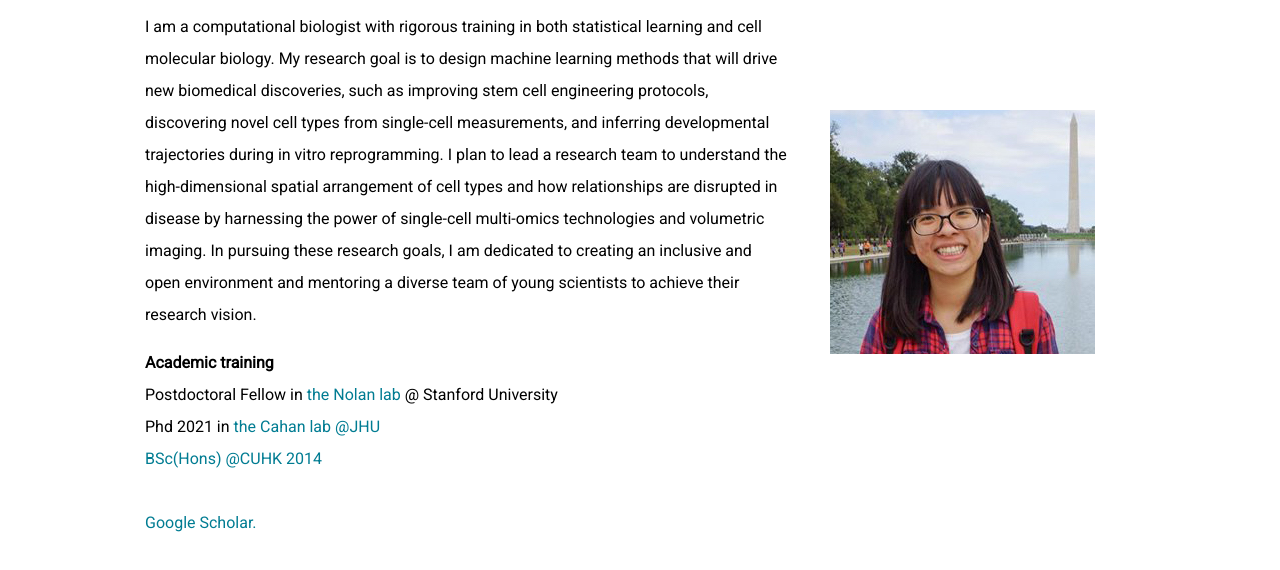
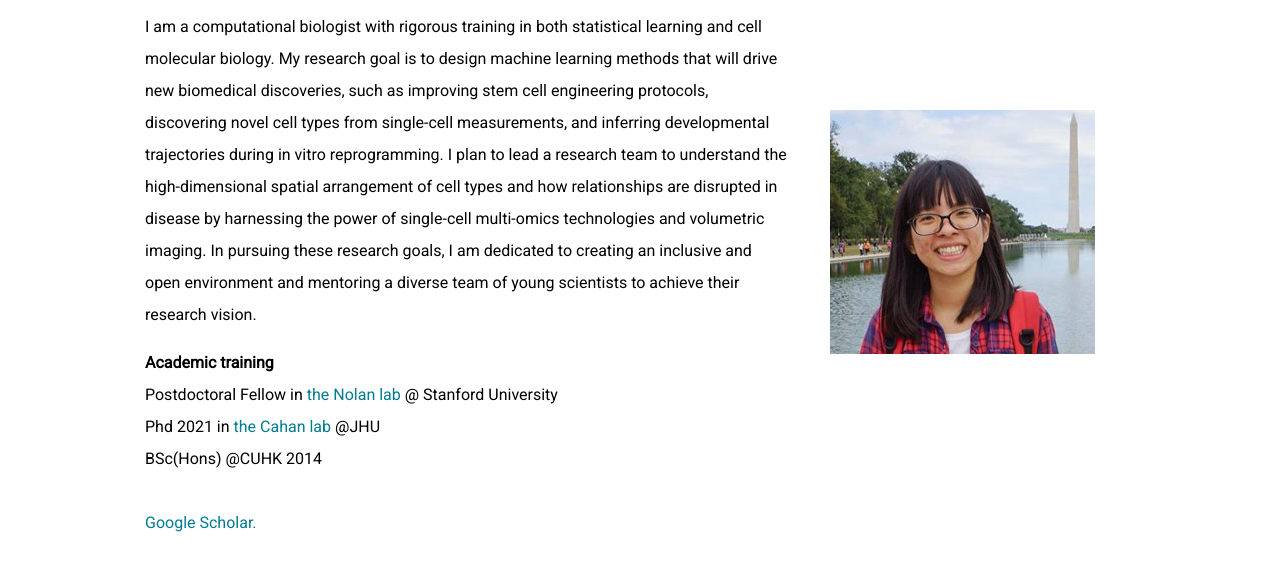
Before and after one commit to yuqiyuqitan/yuqiyuqitan.github.io, a plain HTML site: page index.html in a window 1280 px wide. Shown: the part 278-848 px from the top of the page. Drawn offline with nearby package versions, Linux system fonts and the light colour scheme.

Commit message:
change education

```diff
--- a/index.html
+++ b/index.html
@@ -27,7 +27,7 @@
     <div class="column1">
       <h1>Yuqi Tan</h1>
       I am a computational biologist with rigorous training in both statistical learning and cell molecular biology. My research goal is to design machine learning methods that will drive new biomedical discoveries, such as improving stem cell engineering protocols, discovering novel cell types from single-cell measurements, and inferring developmental trajectories during in vitro reprogramming. I plan to lead a research team to understand the high-dimensional spatial arrangement of cell types and how relationships are disrupted in disease by harnessing the power of single-cell multi-omics technologies and volumetric imaging. In pursuing these research goals, I am dedicated to creating an inclusive and open environment and mentoring a diverse team of young scientists to achieve their research vision.
-    <p> <b> Academic training </b> <br> Postdoctoral Fellow in <a href = "https://www.nolanlab.org/members/" class="external-link"> the Nolan lab </a> @ Stanford University <br> Phd 2021 in <a href = "https://www.cahanlab.org" class="external-link"> the Cahan lab @JHU <br> BSc(Hons) @CUHK 2014 </p>
+    <p> <b> Academic training </b> <br> Postdoctoral Fellow in <a href = "https://www.nolanlab.org/members/" class="external-link"> the Nolan lab </a> @ Stanford University <br> Phd 2021 in <a href = "https://www.cahanlab.org" class="external-link"> the Cahan lab </a> @JHU <br> BSc(Hons) @CUHK 2014 </p>
 
       <a href = "https://scholar.google.com/citations?user=zNOpmasAAAAJ&hl=en" class="external-link">Google Scholar.</a>
 <!--      <p>I will be presenting singleCellNet at <a href="https://www.eventscribe.com/2019/ISSCR/agenda.asp?startdate=6/29/2019&enddate=6/29/2019&BCFO=M&tn=&cpf2=&cus2=&pta=&h=Sat,%20Jun%2029&pfp=FullSchedule" class = "external-link"> ISSCR 2019 consession IVE </a> (14:24 - 14:35pm, Jun29, Room 408B).</p>
```
